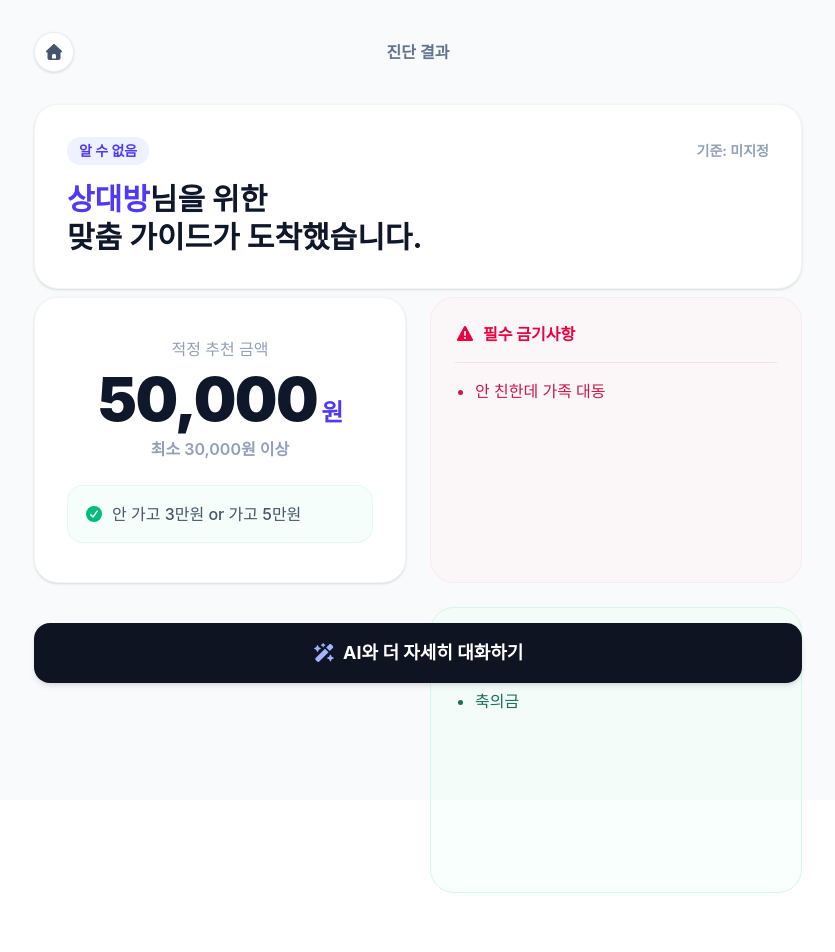
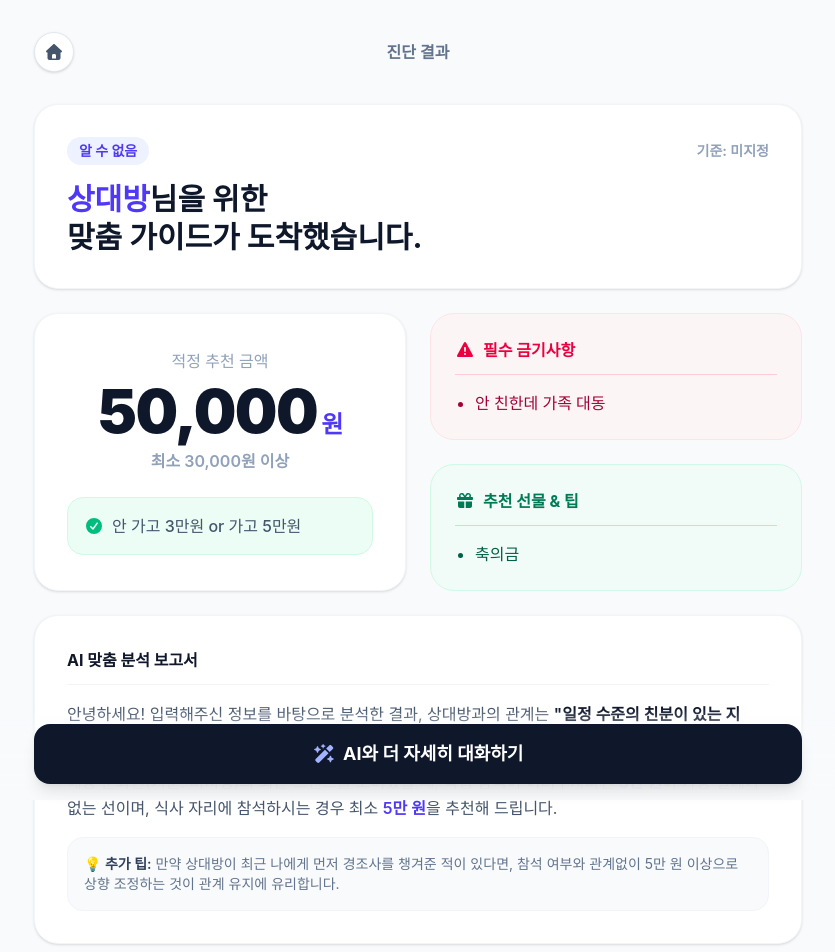
Before and after one commit to nhkim06/JanJan, a Vue app in the folder frontend/: page /result/1 in a window 1280 px wide. Shown: the top 952 px of the page, without its empty margins (222-1057 px from the left). Before the commit the page ends 893 px from the top, so only its background shows below. Built offline with nearby package versions, Linux system fonts and the light colour scheme; the HTML template or start-up script is replaced by a standard one.

Commit message:
feat : result 내용 추가

```diff
--- a/frontend/src/pages/Result.vue
+++ b/frontend/src/pages/Result.vue
@@ -1,24 +1,27 @@
 <template>
+  <!-- 하단 고정 버튼 때문에 생기는 가림 현상을 방지하기 위해 pb-24 추가 -->
   <div
-    class="min-h-screen bg-slate-50 flex flex-col items-center justify-start p-6 font-sans text-slate-800"
+    class="min-h-screen bg-slate-50 flex flex-col items-center p-6 pb-24 font-sans text-slate-800"
   >
-    <div class="w-full max-w-md md:max-w-2xl lg:max-w-3xl space-y-6 relative">
+    <div class="w-full max-w-md md:max-w-2xl lg:max-w-3xl space-y-6">
       <!-- 상단 네비게이션 -->
       <div class="flex items-center justify-between w-full py-2">
         <button
           @click="goHome"
-          class="w-10 h-10 flex items-center justify-center bg-white rounded-full border border-slate-200/70 shadow-sm text-slate-600 hover:bg-slate-50 active:scale-95 transition"
+          class="w-10 h-10 flex items-center justify-center bg-white rounded-full border border-slate-200 shadow-sm text-slate-600 hover:bg-slate-50 active:scale-95 transition"
           title="처음으로 이동"
         >
           <font-awesome-icon icon="fa-solid fa-house" class="h-5 w-5" />
         </button>
-        <span class="text-sm md:text-base font-semibold text-slate-500">진단 결과</span>
+        <span class="text-sm md:text-base font-semibold text-slate-500"
+          >진단 결과</span
+        >
         <div class="w-10"></div>
       </div>
 
       <!-- 요약 정보 -->
       <div
-        class="bg-white rounded-3xl p-6 md:p-8 shadow-sm border border-slate-100 mb-2"
+        class="bg-white rounded-3xl p-6 md:p-8 shadow-sm border border-slate-100"
       >
         <div class="flex items-center justify-between mb-4">
           <span
@@ -30,28 +33,37 @@
             기준: {{ cultureBase }}
           </span>
         </div>
-        <h1 class="text-xl md:text-2xl lg:text-3xl font-bold text-slate-900 leading-tight">
+        <h1
+          class="text-xl md:text-2xl lg:text-3xl font-bold text-slate-900 leading-tight"
+        >
           <span class="text-indigo-600">{{ targetName }}</span
           >님을 위한<br />
           맞춤 가이드가 도착했습니다.
         </h1>
       </div>
 
-      <div class="grid grid-cols-1 md:grid-cols-2 gap-6">
+      <!-- 메인 콘텐츠 그리드 -->
+      <div class="grid grid-cols-1 md:grid-cols-2 gap-6 items-stretch">
         <!-- 금액 추천 섹션 -->
         <div
-          class="bg-white rounded-3xl p-8 shadow-sm border border-slate-100 text-center relative overflow-hidden flex flex-col justify-center"
+          class="bg-white rounded-3xl p-6 md:p-8 shadow-sm border border-slate-100 flex flex-col justify-center text-center"
         >
-          <h2 class="text-sm md:text-base font-medium text-slate-400 mb-2">적정 추천 금액</h2>
-          <div class="text-5xl md:text-6xl font-black tracking-tight mb-2 text-slate-900">
-            50,000<span class="text-2xl font-bold text-indigo-600 ml-1">원</span>
+          <h2 class="text-sm md:text-base font-medium text-slate-400 mb-2">
+            적정 추천 금액
+          </h2>
+          <div
+            class="text-5xl md:text-6xl font-black tracking-tight mb-2 text-slate-900"
+          >
+            50,000<span class="text-2xl font-bold text-indigo-600 ml-1"
+              >원</span
+            >
           </div>
           <p class="text-sm md:text-base font-semibold text-slate-400 mb-6">
             최소 30,000원 이상
           </p>
 
           <div
-            class="bg-emerald-50/50 rounded-2xl p-4 flex items-center justify-start border border-emerald-100/50"
+            class="bg-emerald-50 rounded-2xl p-4 flex items-center justify-start border border-emerald-100"
           >
             <span class="text-emerald-500 mr-2 flex items-center">
               <font-awesome-icon
@@ -65,33 +77,38 @@
           </div>
         </div>
 
-        <div class="space-y-6">
+        <!-- 상세 정보 섹션 (금기 & 추천) -->
+        <div class="flex flex-col gap-6">
           <!-- 금기사항 -->
-          <div class="bg-rose-50/40 rounded-3xl p-6 border border-rose-100/70 h-full">
-            <div class="flex items-center text-rose-600 font-bold mb-4">
+          <div
+            class="flex-1 bg-rose-50/50 rounded-3xl p-6 border border-rose-100 flex flex-col"
+          >
+            <div class="flex items-center text-rose-600 font-bold mb-3">
               <font-awesome-icon
                 icon="fa-solid fa-triangle-exclamation"
                 class="h-5 w-5 mr-2"
               />
               필수 금기사항
             </div>
-            <hr class="border-rose-200/60 mb-4" />
+            <hr class="border-rose-200 mb-4" />
             <ul
-              class="list-disc pl-5 text-sm md:text-base font-medium text-rose-700/90 space-y-2"
+              class="list-disc pl-5 text-sm md:text-base font-medium text-rose-800 space-y-2 flex-1"
             >
               <li>안 친한데 가족 대동</li>
             </ul>
           </div>
 
           <!-- 추천 선물 -->
-          <div class="bg-emerald-50/30 rounded-3xl p-6 border border-emerald-100 h-full">
-            <div class="flex items-center text-emerald-700 font-bold mb-4">
+          <div
+            class="flex-1 bg-emerald-50/50 rounded-3xl p-6 border border-emerald-100 flex flex-col"
+          >
+            <div class="flex items-center text-emerald-700 font-bold mb-3">
               <font-awesome-icon icon="fa-solid fa-gift" class="h-5 w-5 mr-2" />
               추천 선물 & 팁
             </div>
-            <hr class="border-emerald-200/50 mb-4" />
+            <hr class="border-emerald-200 mb-4" />
             <ul
-              class="list-disc pl-5 text-sm md:text-base font-medium text-emerald-800/90 space-y-2"
+              class="list-disc pl-5 text-sm md:text-base font-medium text-emerald-800 space-y-2 flex-1"
             >
               <li>축의금</li>
             </ul>
@@ -99,11 +116,58 @@
         </div>
       </div>
 
-      <!-- 하단 액션 버튼 -->
-      <div class="pt-4 grid grid-cols-1 md:grid-cols-2 gap-4">
+      <!-- 새로 추가된 AI 답변 표시 카드 -->
+      <div
+        class="bg-white rounded-3xl p-6 md:p-8 shadow-sm border border-slate-100 space-y-4"
+      >
+        <div
+          class="flex items-center text-slate-900 font-bold border-b border-slate-100 pb-3"
+        >
+          <font-awesome-icon
+            icon="fa-solid fa-robot"
+            class="h-5 w-5 mr-2 text-indigo-500"
+          />
+          AI 맞춤 분석 보고서
+        </div>
+
+        <!-- 대화/답변 내용이 쭉 표시되는 영역 -->
+        <div
+          class="space-y-4 text-sm md:text-base leading-relaxed text-slate-600"
+        >
+          <p>
+            안녕하세요! 입력해주신 정보를 바탕으로 분석한 결과, 상대방과의
+            관계는
+            <span class="font-semibold text-slate-900"
+              >"일정 수준의 친분이 있는 지인"</span
+            >으로 분류됩니다.
+          </p>
+          <p>
+            해당 문화권(기준: {{ cultureBase }})의 최근 트렌드를 고려했을 때,
+            직접 참석이 어려우시다면
+            <span class="font-semibold text-indigo-600">3만 원</span>이 가장
+            결례가 없는 선이며, 식사 자리에 참석하시는 경우 최소
+            <span class="font-semibold text-indigo-600">5만 원</span>을 추천해
+            드립니다.
+          </p>
+          <div
+            class="bg-slate-50 p-4 rounded-2xl border border-slate-100 text-xs md:text-sm text-slate-500"
+          >
+            💡 <span class="font-semibold text-slate-700">추가 팁:</span> 만약
+            상대방이 최근 나에게 먼저 경조사를 챙겨준 적이 있다면, 참석 여부와
+            관계없이 5만 원 이상으로 상향 조정하는 것이 관계 유지에 유리합니다.
+          </div>
+        </div>
+      </div>
+    </div>
+
+    <!-- 하단 고정(Fixed) 액션 버튼 영역 -->
+    <div
+      class="fixed bottom-0 left-0 right-0 p-4 bg-gradient-to-t from-slate-50 via-slate-50/90 to-transparent flex justify-center z-50"
+    >
+      <div class="w-full max-w-md md:max-w-2xl lg:max-w-3xl">
         <button
           @click="handleChatWithAI"
-          class="md:col-span-2 w-full bg-[#0f1423] text-white hover:bg-slate-800 active:scale-[0.99] transition py-4 px-6 rounded-2xl font-bold text-base md:text-lg flex items-center justify-center shadow-md"
+          class="w-full bg-slate-900 text-white hover:bg-slate-800 active:scale-[0.99] transition py-4 px-6 rounded-2xl font-bold text-base md:text-lg flex items-center justify-center shadow-lg"
         >
           <font-awesome-icon
             icon="fa-solid fa-wand-magic-sparkles"
@@ -135,10 +199,6 @@ const goHome = () => {
   router.push('/');
 };
 
-const handleCreateMessage = () => {
-  console.log('추천 멘트 만들기 페이지로 이동');
-};
-
 const handleChatWithAI = () => {
   router.push({
     name: 'chat',
```
